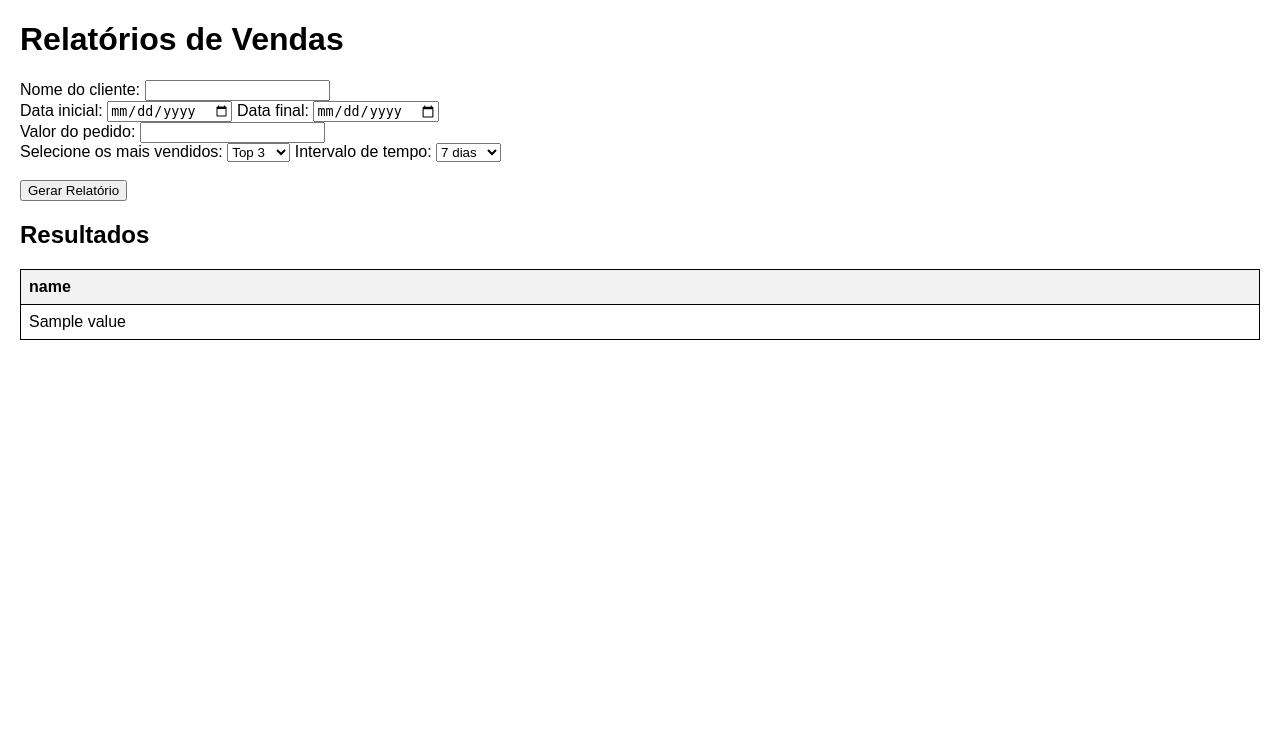
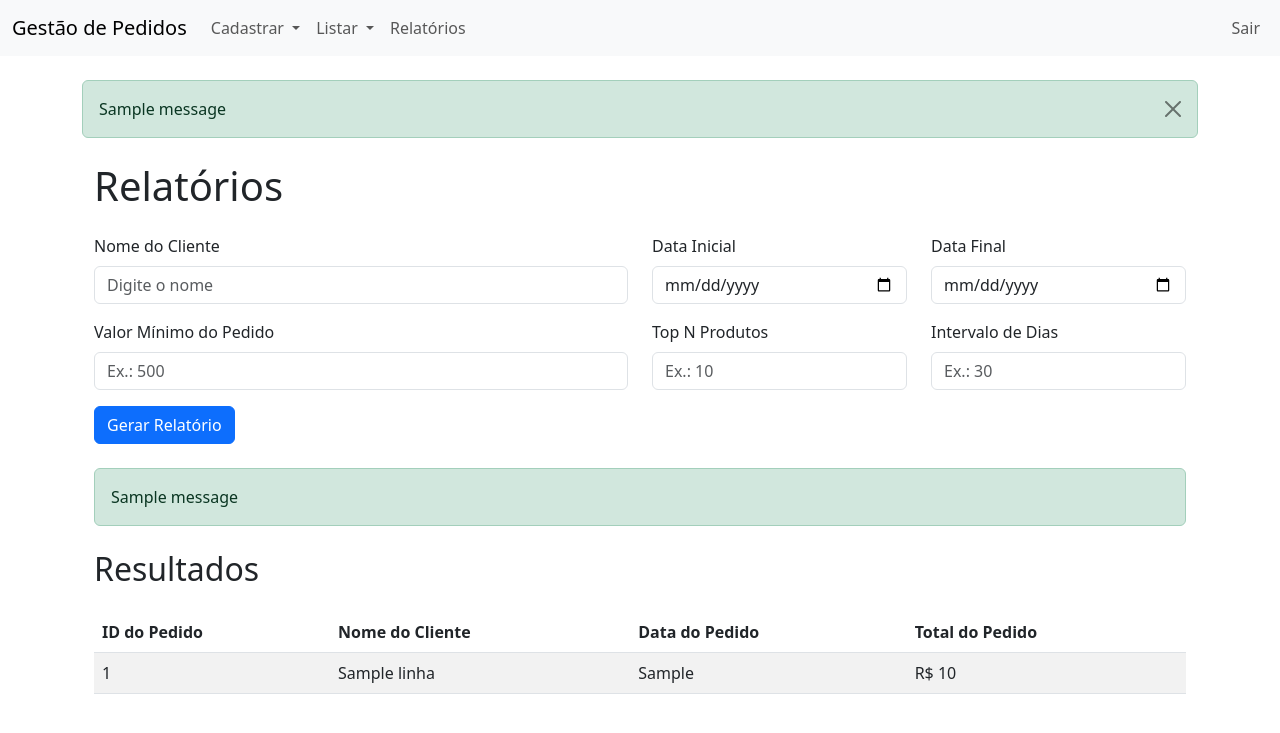
Before and after one commit to cllararibeiro/gestao_pedidos, a Python web app: template templates/relatorios.html in a window 1280 px wide. Shown: the top 733 px of the page. Run offline with Jinja, Linux system fonts and the light colour scheme; the template is opened without the code that fills it: most values are stand-ins (such as "Sample title", 1, 10 or a date in 2020); one stand-in notice (Sample message) is shown.

Commit message:
Relatorios

```diff
--- a/controllers/ProductController.py
+++ b/controllers/ProductController.py
@@ -2,10 +2,6 @@ from gestao_pedidos import app
 from gestao_pedidos.models.Products import Products
 from flask import request, redirect, url_for, render_template, session
 from gestao_pedidos.database.config import mysql
-
-
-
-
 
 @app.route('/cadastrar_produto', methods=['GET', 'POST'])
 def cadastrar_produto():
--- a/templates/base.html
+++ b/templates/base.html
@@ -45,7 +45,7 @@
                     </li>
 
                     <!-- Link normal de Relatórios -->
-                    <li class="nav-item"><a class="nav-link" href="#">Relatórios</a></li>
+                    <li class="nav-item"><a class="nav-link" href="{{ url_for('relatorios') }}">Relatórios</a></li>
                 </ul>
 
                 <!-- Lado direito -->
--- a/templates/listar_clientes.html
+++ b/templates/listar_clientes.html
@@ -17,7 +17,6 @@
                 </tr>
             </thead>
             <tbody>
-
                 {% for cliente in dados %}
                     <tr>
                         <td>{{ cliente['cli_id'] }}</td>
--- a/templates/relatorios.html
+++ b/templates/relatorios.html
@@ -1,92 +1,89 @@
-<!DOCTYPE html>
-<html lang="en">
-<head>
-    <meta charset="UTF-8">
-    <meta name="viewport" content="width=device-width, initial-scale=1.0">
-    <title>Relatórios</title>
-    <!--  css feito com o chat gpt por hora, por favor ruan ou ayslan mudar isso quando possivel -->
-    <style>
-        body {
-            font-family: Arial, sans-serif;
-            margin: 20px;
-        }
-        form {
-            margin-bottom: 20px;
-        }
-        table {
-            width: 100%;
-            border-collapse: collapse;
-            margin-top: 20px;
-        }
-        table, th, td {
-            border: 1px solid black;
-        }
-        th, td {
-            padding: 8px;
-            text-align: left;
-        }
-        th {
-            background-color: #f2f2f2;
-        }
-    </style>
-</head>
-<body>
-    <div>
-        <h1>Relatórios de Vendas</h1>
-        <form action="{{ url_for('relatorios') }}" method="post">
-            <label for="nome">Nome do cliente:</label>
-            <input type="text" name="nome">
-            <br>
-            <label for="start_data">Data inicial:</label>
-            <input type="date" name="start_data">
-            <label for="final_data">Data final:</label>
-            <input type="date" name="final_data">
-            <br>
-            <label for="valor_pedido">Valor do pedido:</label>
-            <input type="text" name="valor_pedido">
-            <br>
-            <label for="tops">Selecione os mais vendidos:</label>
-            <select name="tops" id="tops">
-                <option value="3">Top 3</option>
-                <option value="10">Top 10</option>
-                <option value="20">Top 20</option>
-            </select>
-            <label for="intervalo">Intervalo de tempo:</label>
-            <select name="intervalo" id="intervalo">
-                <option value="7">7 dias</option>
-                <option value="30">30 dias</option>
-                <option value="60">60 dias</option>
-                <option value="90">90 dias</option>
-            </select>
-            <br><br>
-            <input type="submit" value="Gerar Relatório">
-        </form>
+{% extends "base.html" %}
+
+{% block title %}Relatórios{% endblock %}
+
+{% block content %}
+<div class="container">
+    <h1 class="my-4">Relatórios</h1>
+    <form method="POST">
+        <div class="row">
+            <!-- Nome do cliente -->
+            <div class="col-md-6 mb-3">
+                <label for="nome" class="form-label">Nome do Cliente</label>
+                <input type="text" class="form-control" id="nome" name="nome" placeholder="Digite o nome">
             </div>
 
-    <div>
-        <h2>Resultados</h2>
+            <!-- Data inicial -->
+            <div class="col-md-3 mb-3">
+                <label for="start_data" class="form-label">Data Inicial</label>
+                <input type="date" class="form-control" id="start_data" name="start_data">
+            </div>
+
+            <!-- Data final -->
+            <div class="col-md-3 mb-3">
+                <label for="final_data" class="form-label">Data Final</label>
+                <input type="date" class="form-control" id="final_data" name="final_data">
+            </div>
+        </div>
+
+        <div class="row">
+            <!-- Valor mínimo do pedido -->
+            <div class="col-md-6 mb-3">
+                <label for="valor_pedido" class="form-label">Valor Mínimo do Pedido</label>
+                <input type="number" class="form-control" id="valor_pedido" name="valor_pedido" placeholder="Ex.: 500" step="0.01">
+            </div>
+
+            <!-- Top N produtos -->
+            <div class="col-md-3 mb-3">
+                <label for="tops" class="form-label">Top N Produtos</label>
+                <input type="number" class="form-control" id="tops" name="tops" placeholder="Ex.: 10">
+            </div>
+
+            <!-- Intervalo de dias -->
+            <div class="col-md-3 mb-3">
+                <label for="intervalo" class="form-label">Intervalo de Dias</label>
+                <input type="number" class="form-control" id="intervalo" name="intervalo" placeholder="Ex.: 30">
+            </div>
+        </div>
+
+        <!-- Botão de envio -->
+        <button type="submit" class="btn btn-primary">Gerar Relatório</button>
+    </form>
+
+    <!-- Mensagem de feedback -->
+    {% with messages = get_flashed_messages(with_categories=true) %}
+        {% if messages %}
+            <div class="mt-4">
+                {% for category, message in messages %}
+                    <div class="alert alert-{{ category }}">{{ message }}</div>
+                {% endfor %}
+            </div>
+        {% endif %}
+    {% endwith %}
+
+    <!-- Resultados -->
     {% if resultado %}
-            <table>
+    <h2 class="my-4">Resultados</h2>
+    <table class="table table-striped">
         <thead>
             <tr>
-                        {% for column in resultado[0].keys() %}
-                            <th>{{ column }}</th>
-                        {% endfor %}
+                <th>ID do Pedido</th>
+                <th>Nome do Cliente</th>
+                <th>Data do Pedido</th>
+                <th>Total do Pedido</th>
             </tr>
         </thead>
         <tbody>
-                    {% for row in resultado %}
+            {% for linha in resultado %}
             <tr>
-                            {% for value in row.values() %}
-                                <td>{{ value }}</td>
-                            {% endfor %}
+                <td>{{ linha['ped_id'] }}</td>
+                <td>{{ linha['cli_nome'] }}</td>
+                <td>{{ linha['ped_data'] }}</td>
+                <td>R$ {{ linha['ped_total'] }}</td>
             </tr>
             {% endfor %}
         </tbody>
     </table>
-        {% else %}
-            <p>Nenhum resultado encontrado.</p>
     {% endif %}
 </div>
-</body>
-</html>
+{% endblock %}
```
Also changed, not shown: app.py (+1 -59 lines), controllers/ReportsController.py (added, +74 -0 lines), database/config.py (+10 -7 lines), controllers/ClientController.py (line endings or trailing spaces), 1 other file. Lines whose indentation alone changed are shown as unchanged.
